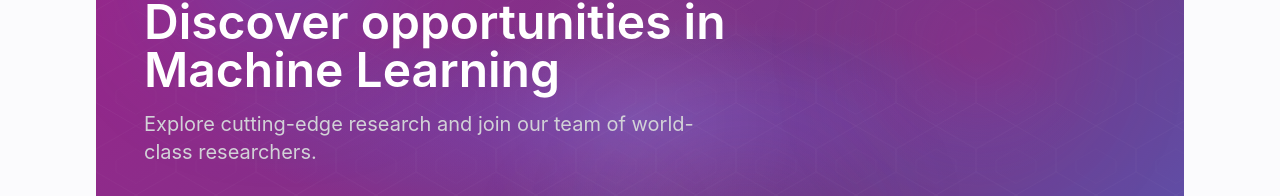
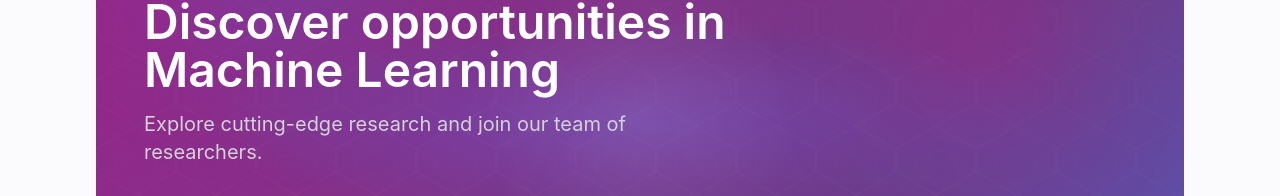
Before and after one commit to entrust-ml/entrust-ml.github.io, a Next.js app: page / in a window 1280 px wide. Shown: the part 195-391 px from the top of the page. Built offline with nearby package versions, Linux system fonts and the light colour scheme.

Commit message:
Refactor distill

```diff
--- a/src/app/page.tsx
+++ b/src/app/page.tsx
@@ -30,7 +30,7 @@ export default function Home() {
       {/* Hero Banner */}
       <HeroBanner
         title="Discover opportunities in Machine Learning"
-        subtitle="Explore cutting-edge research and join our team of world-class researchers."
+        subtitle="Explore cutting-edge research and join our team of researchers."
         ctaText="View open positions"
         ctaHref="/careers"
       />
```
